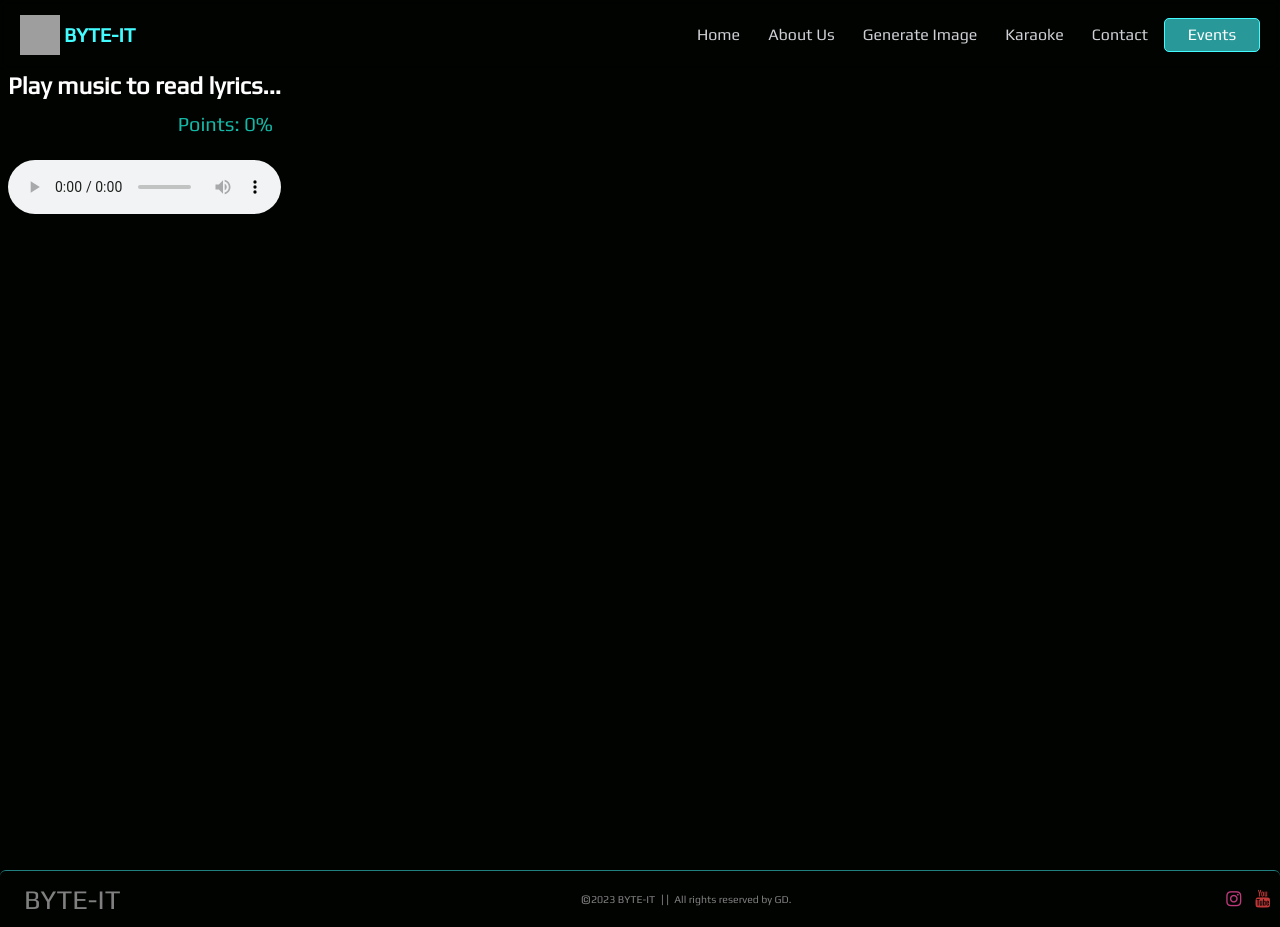
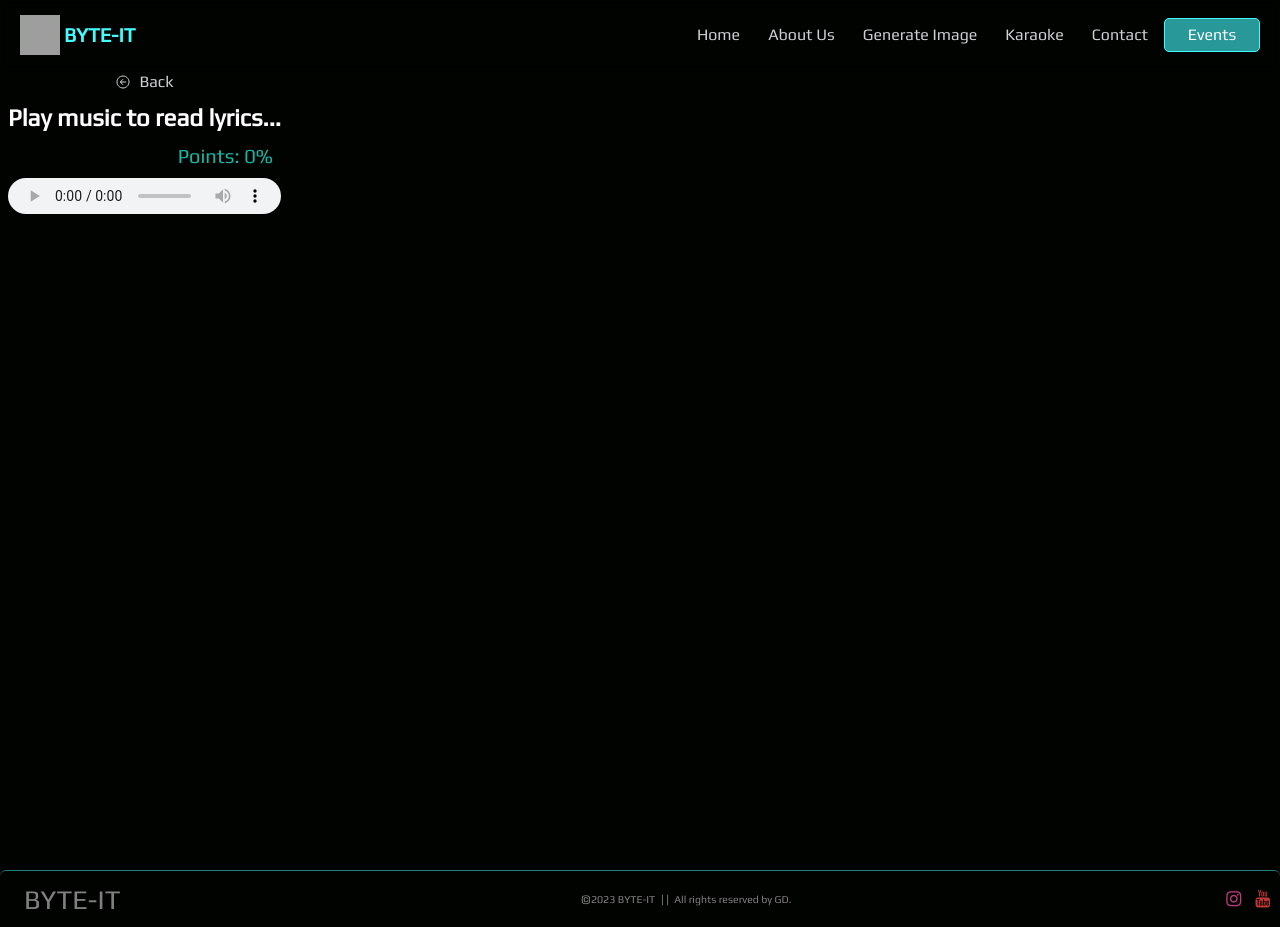
Before and after one commit to gauravdubey013/byteit, a Next.js app: page /Karaoke/1 in a window 1280 px wide. Built offline with nearby package versions, Linux system fonts and the light colour scheme; grey boxes are pictures that could not be loaded.

Commit message:
Update MusicPlayer.jsx

```diff
--- a/src/components/MusicPlayer.jsx
+++ b/src/components/MusicPlayer.jsx
@@ -2,7 +2,9 @@
 
 import { useEffect, useState } from "react";
 import { useRouter } from "next/navigation";
+import Link from "next/link";
 import { musics } from "@/app/Karaoke/[music]/musicsdata";
+import { IoArrowBackCircleOutline } from "react-icons/io5";
 
 const MusicPlayer = (props) => {
   const titleFetch = props.setTitle;
@@ -222,10 +224,16 @@ const MusicPlayer = (props) => {
     <>
       <div className="w-full h-[71vh] md:h-screen relative px-7">
         <div className="w-auto h-[25%] md:h-[18%] md:absolute md:-ml-5 flex flex-col items-center justify-center gap-2">
+          <Link href={"/Karaoke"} className="w-[25%] h-auto flex items-center justify-center gap-2 rounded-full hover:border-[0.5px] active:scale-90">
+          <div>
+          <IoArrowBackCircleOutline />
+          </div>
+          <div>Back</div>
+          </Link>
           <h1 className="text-3xl md:text-2xl text-white font-extrabold ease-in-out duration-200">
             Play music to read lyrics...
           </h1>
-          <div className="w-full h-[30%] flex items-center justify-between gap-2 text-2xl md:text-xl text-teal-500 px-2">
+          <div className="w-full h-[30%] flex items-center justify-between gap-2 md:gap-5 text-2xl md:text-xl text-teal-500 px-2">
             <h1 className="uppercase font-bold">{titleFetch}</h1>
             <p>Points: {points}%</p>
           </div>
```
